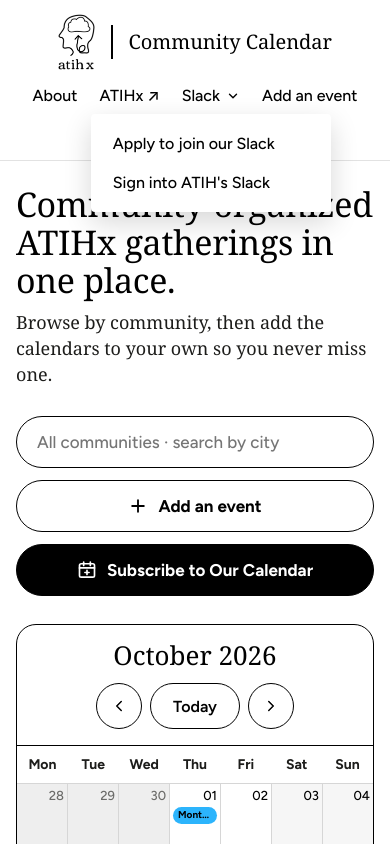
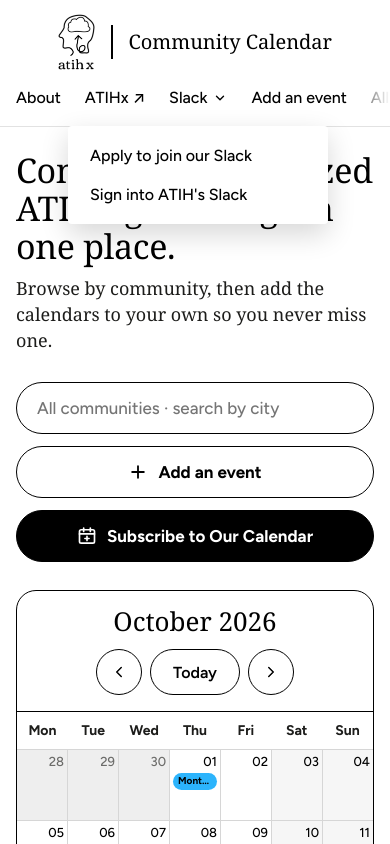
Before and after one commit to ChadL22/atihx-community-calendar, a plain HTML site: page index.html in a window 390 px wide. Both pictures are taken after a click on the button "Slack". Shown: the top 844 px of the page. Drawn offline with Linux system fonts and the light colour scheme; a web font is replaced by a local one.

Commit message:
Swipeable menu on mobile

```diff
--- a/css/styles.css
+++ b/css/styles.css
@@ -357,10 +357,24 @@
   .brand-logo { height: 56px; }
   .brand-divider { height: 34px; }
   .brand-name { font-size: 20px; }
-  .header-inner { flex-direction: column; align-items: center; gap: 8px; padding-top: 14px; padding-bottom: 10px; }
-  .nav { justify-content: center; gap: 0 22px; font-size: 16px; }
-  .nav > a, .dropdown-toggle { display: inline-flex; align-items: center; padding: 8px 0; line-height: 1.25; font-size: 16px; }
-  .dropdown-menu { right: auto; left: 50%; transform: translateX(-50%); }
+  .header-inner { flex-direction: column; align-items: center; gap: 6px; padding-top: 14px; padding-bottom: 6px; }
+  /* Swipeable menu row: one line, scrolls sideways with a clear start and end. */
+  .nav {
+    flex-wrap: nowrap; justify-content: flex-start; gap: 0 24px;
+    width: calc(100% + 32px); margin: 0 -16px; padding: 0 16px;
+    overflow-x: auto; overscroll-behavior-x: contain; -webkit-overflow-scrolling: touch;
+    scroll-snap-type: x proximity; scroll-padding-inline: 16px;
+    scrollbar-width: none;
+  }
+  .nav::-webkit-scrollbar { display: none; }
+  .nav.can-scroll-right { -webkit-mask-image: linear-gradient(to right, #000 calc(100% - 44px), transparent); mask-image: linear-gradient(to right, #000 calc(100% - 44px), transparent); }
+  .nav.can-scroll-left { -webkit-mask-image: linear-gradient(to right, transparent, #000 44px); mask-image: linear-gradient(to right, transparent, #000 44px); }
+  .nav.can-scroll-left.can-scroll-right { -webkit-mask-image: linear-gradient(to right, transparent, #000 44px, #000 calc(100% - 44px), transparent); mask-image: linear-gradient(to right, transparent, #000 44px, #000 calc(100% - 44px), transparent); }
+  .nav > a, .dropdown-toggle { flex: none; display: inline-flex; align-items: center; padding: 12px 0; line-height: 1.25; font-size: 16px; white-space: nowrap; scroll-snap-align: start; }
+  .dropdown { flex: none; position: static; }
+  /* On phones the Slack list only opens on tap (js/nav.js pins it under the button). */
+  .dropdown:hover .dropdown-menu, .dropdown:focus-within .dropdown-menu { display: none; }
+  .dropdown.is-open .dropdown-menu { display: block; z-index: 50; }
   .main { padding-top: 24px; }
   .intro { gap: 10px; }
   .intro h1 { font-size: 34px; }
--- a/index.html
+++ b/index.html
@@ -162,6 +162,7 @@
   </div>
 </footer>
 
+<script src="js/nav.js"></script>
 <script src="js/config.js"></script>
 <script src="data/events.js"></script>
 <script src="js/app.js"></script>
--- a/js/app.js
+++ b/js/app.js
@@ -355,8 +355,6 @@
   });
   document.addEventListener('click', function (e) {
     if (state.open && !$('filter').contains(e.target)) { state.open = false; state.query = ''; $('community-search').value = ''; renderFilter(); }
-    var dd = document.querySelector('.dropdown');
-    if (dd && !dd.contains(e.target)) { dd.classList.remove('is-open'); dd.querySelector('.dropdown-toggle').setAttribute('aria-expanded', 'false'); }
   });
 
   $('prev-month').addEventListener('click', function () { goMonth(-1); });
@@ -376,14 +374,7 @@
     if (e.key === 'Escape' && state.subscribeOpen && !state.open) { state.subscribeOpen = false; renderSubscribe(); }
   });
 
-  // Slack menu: opens on hover, focus, or tap.
-  var dropdown = document.querySelector('.dropdown');
-  if (dropdown) {
-    dropdown.querySelector('.dropdown-toggle').addEventListener('click', function () {
-      var open = dropdown.classList.toggle('is-open');
-      this.setAttribute('aria-expanded', String(open));
-    });
-  }
+  // The Slack menu is handled by js/nav.js.
 
   /* ---------- swipe helper ----------
      Calls onNext / onPrev when someone swipes (finger) or drags (mouse)
--- /dev/null
+++ b/js/nav.js
@@ -0,0 +1,72 @@
+/* Top menu, shared by every page.
+   - Desktop: a normal row of links; the Slack menu opens on hover, focus or click.
+   - Phones: the menu becomes a single row you swipe sideways, like a ticker
+     with a clear start and end. Soft fades show when there's more to either side. */
+(function () {
+  'use strict';
+
+  var nav = document.querySelector('.nav');
+  if (!nav) return;
+  var dropdown = nav.querySelector('.dropdown');
+  var toggle = dropdown && dropdown.querySelector('.dropdown-toggle');
+  var menu = dropdown && dropdown.querySelector('.dropdown-menu');
+  var phone = window.matchMedia('(max-width: 640px)');
+
+  /* ---------- ticker edges ---------- */
+  function updateEdges() {
+    var max = nav.scrollWidth - nav.clientWidth;
+    nav.classList.toggle('can-scroll-left', nav.scrollLeft > 2);
+    nav.classList.toggle('can-scroll-right', nav.scrollLeft < max - 2);
+  }
+  nav.addEventListener('scroll', function () {
+    updateEdges();
+    if (dropdown && dropdown.classList.contains('is-open') && phone.matches) closeMenu();
+  }, { passive: true });
+  window.addEventListener('resize', updateEdges);
+  window.addEventListener('load', updateEdges);
+  updateEdges();
+
+  // Keep the current page's link in view on phones.
+  var current = nav.querySelector('[aria-current="page"]');
+  if (current && phone.matches) {
+    nav.scrollLeft = current.offsetLeft - (nav.clientWidth - current.offsetWidth) / 2;
+    updateEdges();
+  }
+
+  /* ---------- Slack menu ---------- */
+  if (!dropdown) return;
+
+  function placeMenu() {
+    if (!phone.matches) return;
+    // On phones the menu row scrolls sideways (and fades at its edges), which
+    // would clip a dropdown inside it. So while it's open, the Slack list is
+    // moved to the page itself and pinned just under the button.
+    var r = toggle.getBoundingClientRect();
+    var width = Math.min(260, window.innerWidth - 32);
+    var left = Math.max(16, Math.min(r.left + r.width / 2 - width / 2, window.innerWidth - width - 16));
+    menu.style.cssText = 'display:block;position:fixed;z-index:50;top:' + Math.round(r.bottom + 6) + 'px;left:' + Math.round(left) + 'px;right:auto;width:' + width + 'px;transform:none;';
+  }
+  function openMenu() {
+    dropdown.classList.add('is-open');
+    toggle.setAttribute('aria-expanded', 'true');
+    if (phone.matches) { document.body.appendChild(menu); placeMenu(); }
+  }
+  function closeMenu() {
+    dropdown.classList.remove('is-open');
+    toggle.setAttribute('aria-expanded', 'false');
+    if (menu.parentNode !== dropdown) { menu.style.cssText = ''; dropdown.appendChild(menu); }
+  }
+
+  toggle.addEventListener('click', function (e) {
+    e.stopPropagation();
+    if (dropdown.classList.contains('is-open')) closeMenu(); else openMenu();
+  });
+  document.addEventListener('click', function (e) {
+    if (!dropdown.contains(e.target) && !menu.contains(e.target)) closeMenu();
+  });
+  document.addEventListener('keydown', function (e) {
+    if (e.key === 'Escape' && dropdown.classList.contains('is-open')) { closeMenu(); toggle.focus(); }
+  });
+  window.addEventListener('scroll', function () { if (phone.matches) closeMenu(); }, { passive: true });
+  window.addEventListener('resize', function () { if (dropdown.classList.contains('is-open')) closeMenu(); });
+})();
```
Also changed, not shown: js/submit.js (+1 -11 lines), submit.html (+1 -0 lines).
